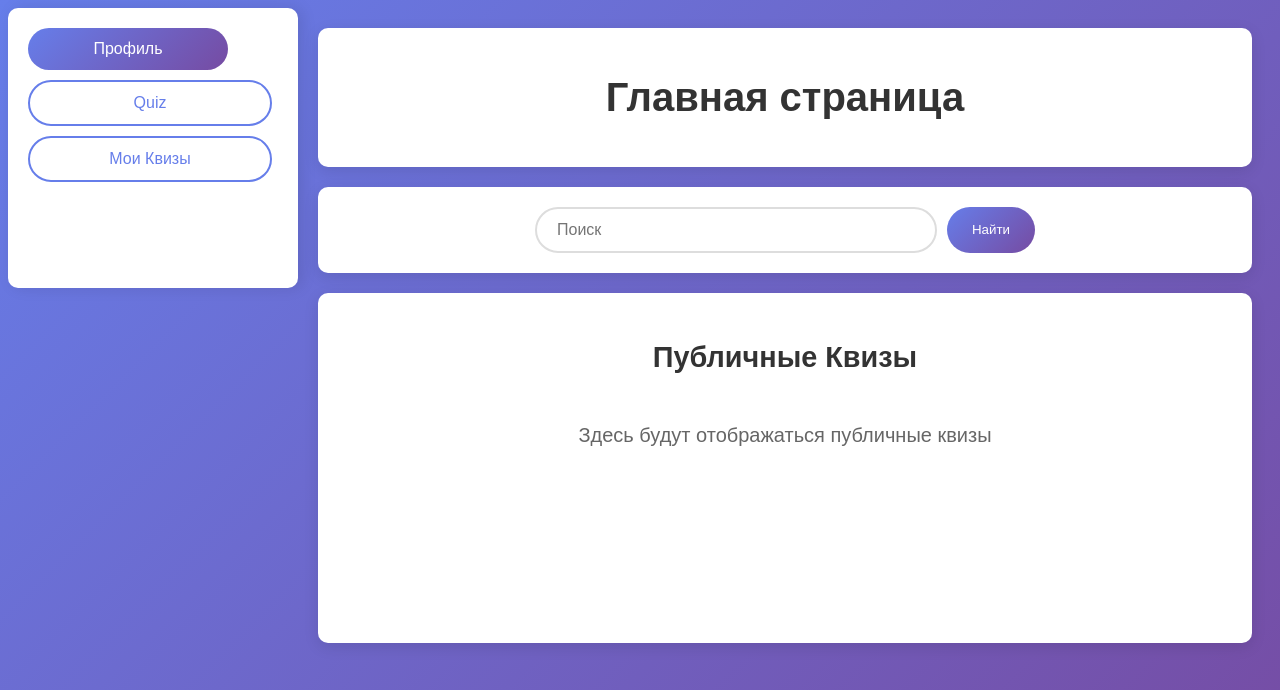
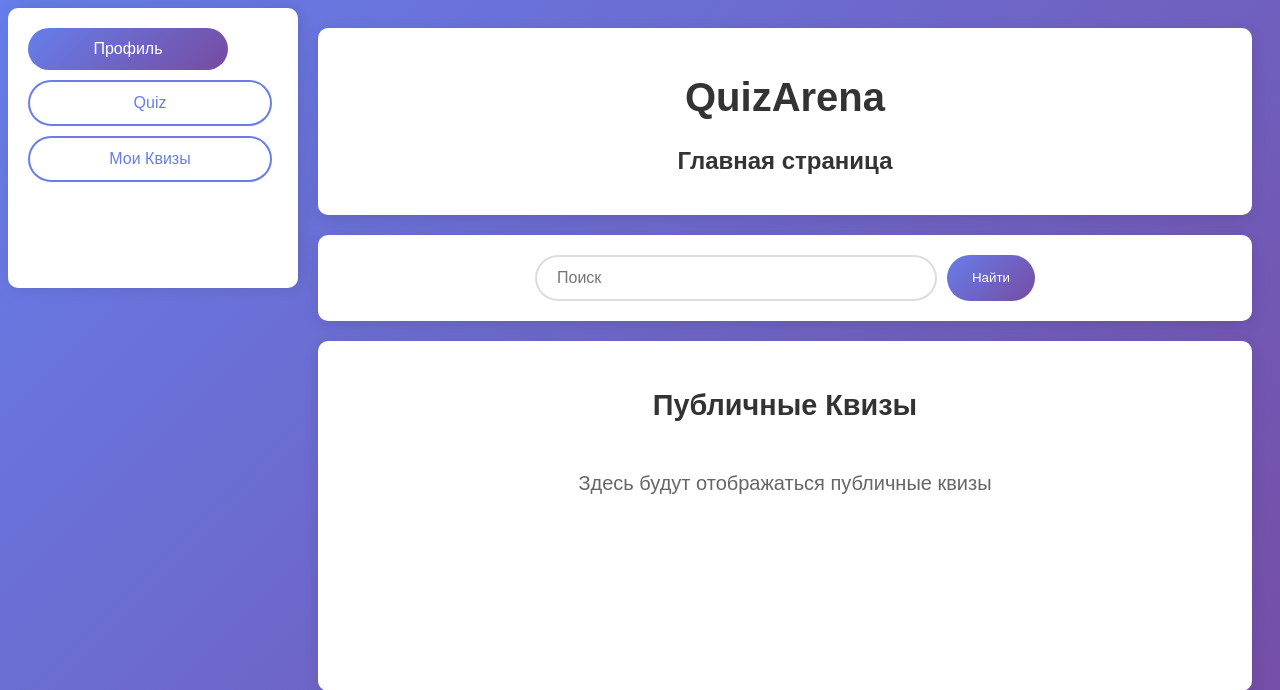
Before and after one commit to arkhind/QuizArena, a Python web app: template src/main/resources/templates/home.html in a window 1280 px wide. Shown: the top 690 px of the page. Run offline with Jinja, Linux system fonts and the light colour scheme; the template is opened without the code that fills it, so the values that code supplies are empty.

Commit message:
change home.html

```diff
--- a/src/main/resources/templates/home.html
+++ b/src/main/resources/templates/home.html
@@ -2,7 +2,7 @@
 <html lang="en">
 <head>
     <meta charset="UTF-8">
-    <title>Quiz Arena</title>
+    <title>Главная страница</title>
     <style>
         {
             margin: 0;
@@ -94,6 +94,11 @@
             color: #333;
             font-size: 2.5em;
         }
+        .header h2 {
+            text-align: center;
+            color: #333;
+            font-size: 1.5em;
+        }
 
         .search-section {
             background: white;
@@ -172,9 +177,9 @@
 
 <div class="main-content">
     <div class="container">
-        <!-- Шапка -->
         <header class="header">
-            <h1>Главная страница</h1>
+            <h1>QuizArena</h1>
+            <h2>Главная страница</h2>
         </header>
 
         <section class="search-section">
```
